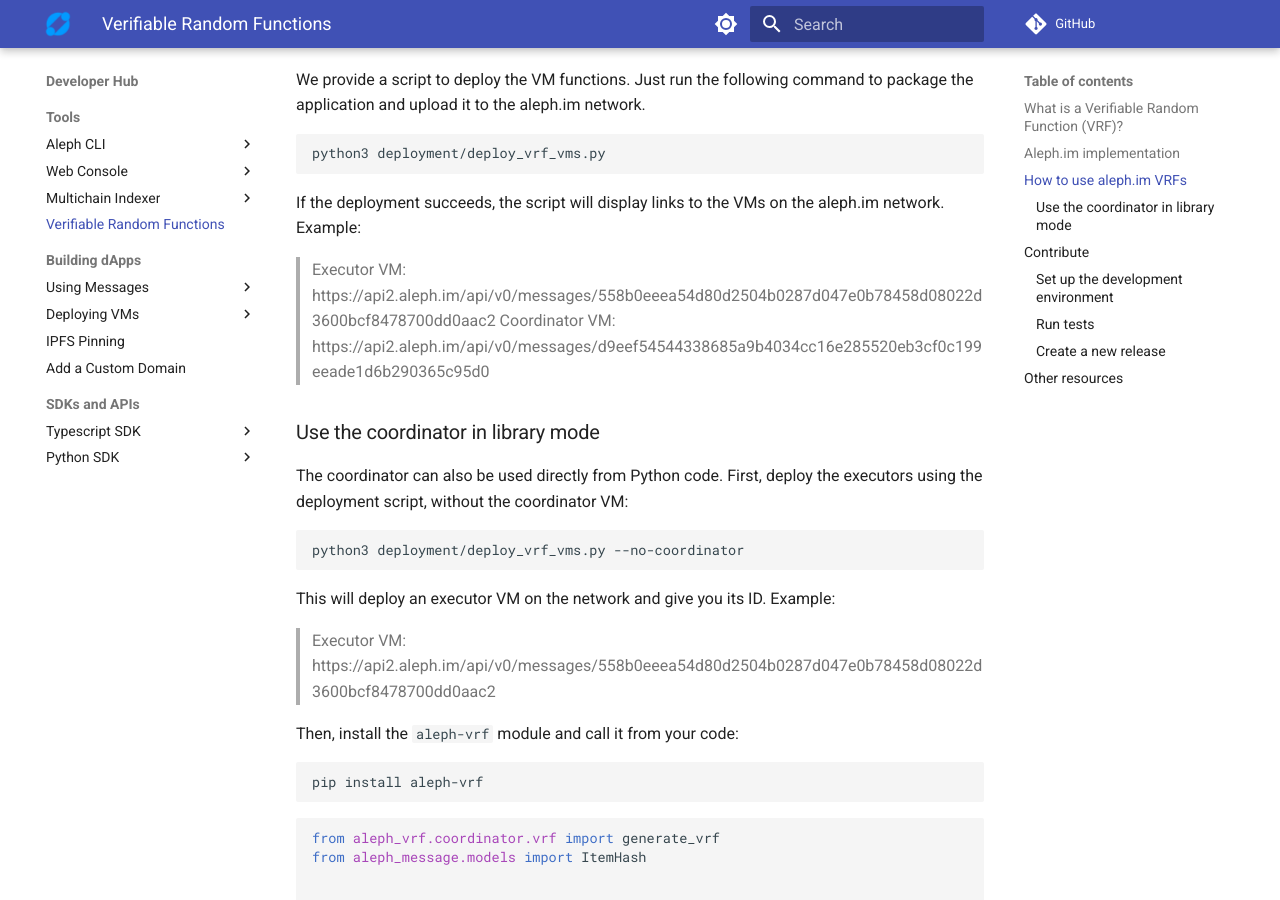
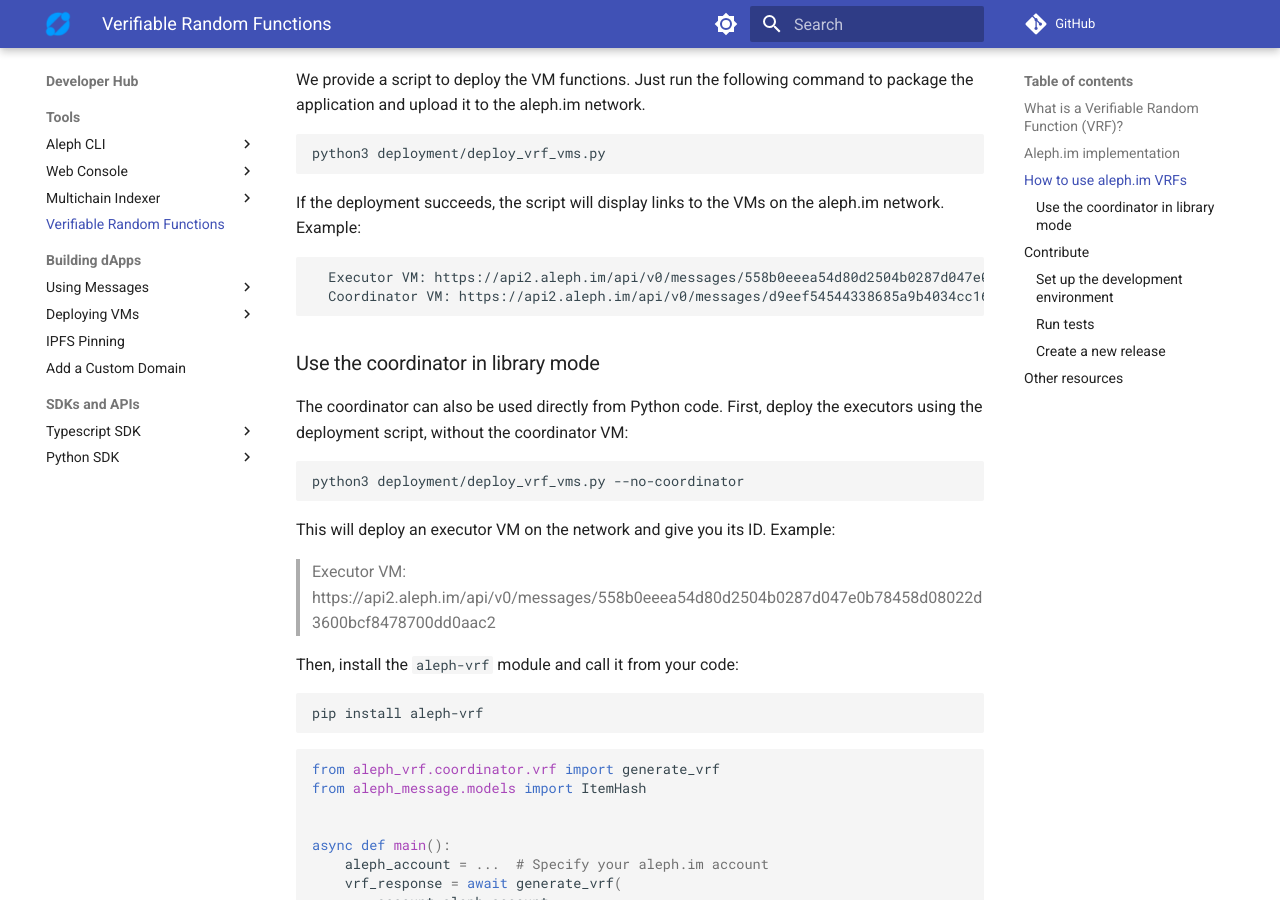
Before and after one commit to aleph-im/aleph-docs, an MkDocs documentation site: the page built from docs/tools/vrf.md, in a window 1280 px wide and 900 px high, scrolled down 1125 px. Built offline with MkDocs 1.6.1 and Material for MkDocs 9.7.7, drawn with Linux system fonts in a browser that asks for light colours; comment, search, counter and statistics services are not loaded.

Commit message:
Fix line wrapping

````diff
--- a/docs/tools/vrf.md
+++ b/docs/tools/vrf.md
@@ -43,9 +43,10 @@
 
 If the deployment succeeds, the script will display links to the VMs on the aleph.im network. Example:
 
-> Executor VM: https://api2.aleph.im/api/v0/messages/558b0eeea54d80d2504b0287d047e0b78458d08022d3600bcf8478700dd0aac2
+```
+  Executor VM: https://api2.aleph.im/api/v0/messages/558b0eeea54d80d2504b0287d047e0b78458d08022d3600bcf8478700dd0aac2
   Coordinator VM: https://api2.aleph.im/api/v0/messages/d9eef54544338685a9b4034cc16e285520eb3cf0c199eeade1d6b290365c95d0
-
+```
 
 
 ### Use the coordinator in library mode
````
